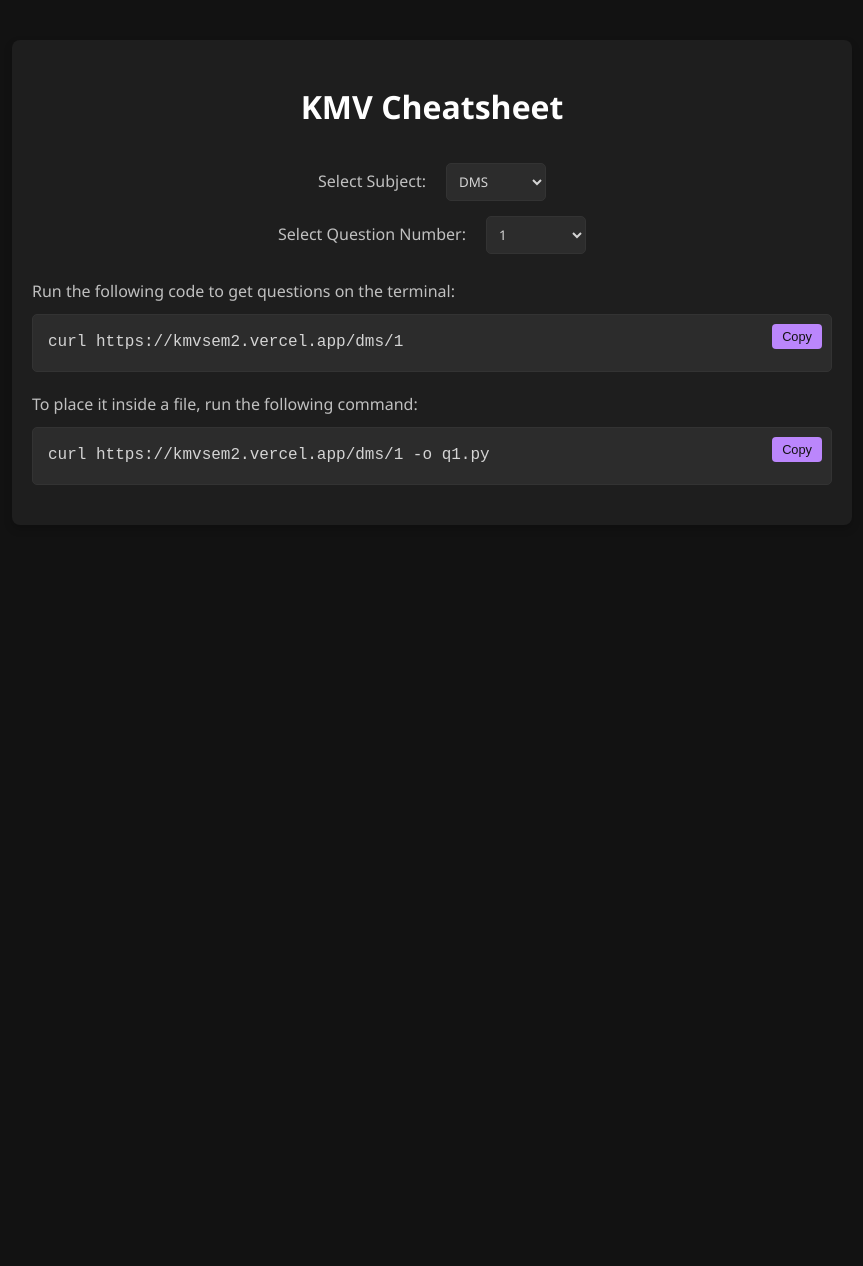
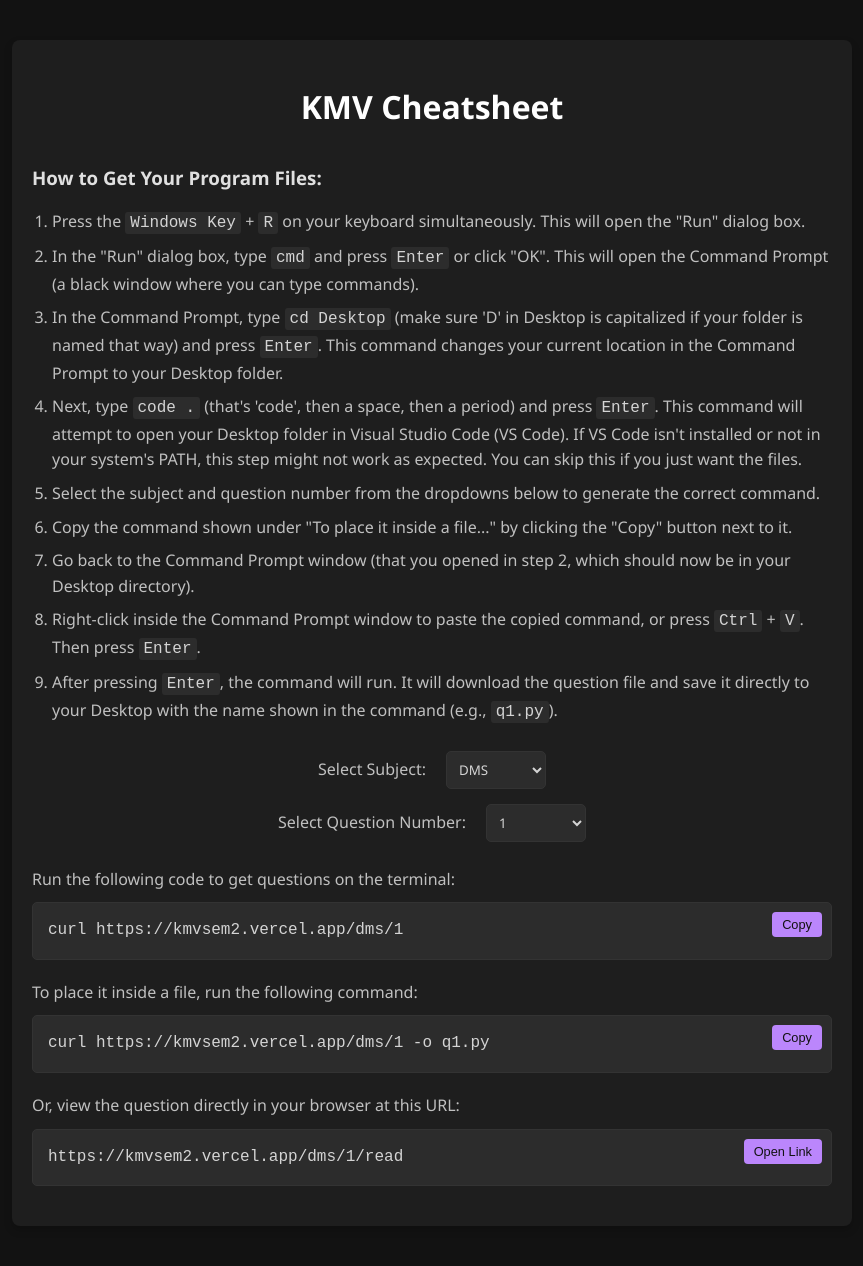
Before and after one commit to natyavidhan/kmvsem2, a Flask app: page / in a window 1280 px wide. Shown: the whole page, without its empty margins (208-1071 px from the left). Before the commit the page ends 485 px from the top, so only its background shows below. Run offline with Flask 3, Linux system fonts and the light colour scheme.

Commit message:
in browser

```diff
--- a/main.py
+++ b/main.py
@@ -16,9 +16,23 @@ def index():
 
 @app.route('/dms/<q>')
 def home(q):
-    f = open(f"Q{q}.py", "r")
+    f = open(f"dms/Q{q}.py", "r")
     code = f.read()
     return code
+
+@app.route('/dms/<q>/read')
+def read(q):
+    f = open(f"dms/Q{q}.py", "r")
+    code = f.read()
+    return """<!doctype html>
+<html>
+<head>
+    <title>Document</title>
+</head>
+<body>
+<pre>""" + code + """</pre>
+</body>
+</html>"""
 
 @app.route('/query')
 def query():
--- a/templates/index.html
+++ b/templates/index.html
@@ -30,6 +30,27 @@
             color: #bb86fc; /* Accent color for subheadings */
             text-align: center;
             margin-bottom: 20px;
+        }
+        .instructions-section h3 { /* More specific selector for instruction heading */
+            text-align: left;
+            margin-bottom: 15px;
+            color: #e0e0e0; /* Lighter color for instruction heading */
+        }
+        .instructions-section ul {
+            list-style-type: decimal; /* Numbered list */
+            padding-left: 20px; /* Indent list items */
+            margin-bottom: 25px;
+        }
+        .instructions-section li {
+            color: #c0c0c0;
+            margin-bottom: 8px;
+        }
+        .instructions-section code { /* Style for inline code in instructions */
+            background-color: #2c2c2c;
+            color: #d4d4d4;
+            padding: 2px 5px;
+            border-radius: 3px;
+            font-family: 'Courier New', Courier, monospace;
         }
         p {
             color: #c0c0c0; /* Slightly dimmer light color for paragraphs */
@@ -109,6 +130,21 @@
         <h1>KMV Cheatsheet</h1>
         <!-- <h3>Made with ❤️ by Elon Musk Ka Bhai</h3> -->
 
+        <div class="instructions-section">
+            <h3>How to Get Your Program Files:</h3>
+            <ul>
+                <li>Press the <code>Windows Key</code> + <code>R</code> on your keyboard simultaneously. This will open the "Run" dialog box.</li>
+                <li>In the "Run" dialog box, type <code>cmd</code> and press <code>Enter</code> or click "OK". This will open the Command Prompt (a black window where you can type commands).</li>
+                <li>In the Command Prompt, type <code>cd Desktop</code> (make sure 'D' in Desktop is capitalized if your folder is named that way) and press <code>Enter</code>. This command changes your current location in the Command Prompt to your Desktop folder.</li>
+                <li>Next, type <code>code .</code> (that's 'code', then a space, then a period) and press <code>Enter</code>. This command will attempt to open your Desktop folder in Visual Studio Code (VS Code). If VS Code isn't installed or not in your system's PATH, this step might not work as expected. You can skip this if you just want the files.</li>
+                <li>Select the subject and question number from the dropdowns below to generate the correct command.</li>
+                <li>Copy the command shown under "To place it inside a file..." by clicking the "Copy" button next to it.</li>
+                <li>Go back to the Command Prompt window (that you opened in step 2, which should now be in your Desktop directory).</li>
+                <li>Right-click inside the Command Prompt window to paste the copied command, or press <code>Ctrl</code> + <code>V</code>. Then press <code>Enter</code>.</li>
+                <li>After pressing <code>Enter</code>, the command will run. It will download the question file and save it directly to your Desktop with the name shown in the command (e.g., <code>q1.py</code>).</li>
+            </ul>
+        </div>
+
         <div class="controls subject-controls">
             <label for="subjectSelect">Select Subject:</label>
             <select id="subjectSelect">
@@ -134,6 +170,12 @@
             <pre id="curlCommandFile"></pre>
             <button class="copy-button" data-target-id="curlCommandFile">Copy</button>
         </div>
+
+        <p>Or, view the question directly in your browser at this URL:</p>
+        <div class="code-block-wrapper">
+            <pre id="browserUrlDisplay"></pre>
+            <button class="copy-button" data-target-id="browserUrlDisplay">Copy</button>
+        </div>
     </div>
 
     <script>
@@ -141,6 +183,7 @@
         const questionSelect = document.getElementById('questionNumber');
         const curlTerminalPre = document.getElementById('curlCommandTerminal');
         const curlFilePre = document.getElementById('curlCommandFile');
+        const browserUrlPre = document.getElementById('browserUrlDisplay');
         const copyButtons = document.querySelectorAll('.copy-button');
 
         const subjectsData = {
@@ -160,11 +203,13 @@
             if (!subjectInfo || !selectedQuestionNum) {
                 curlTerminalPre.textContent = "Please select a subject and question.";
                 curlFilePre.textContent = "";
+                browserUrlPre.textContent = ""; // Clear browser URL too
                 return;
             }
 
             curlTerminalPre.textContent = `curl ${subjectInfo.baseUrl}${selectedQuestionNum}`;
             curlFilePre.textContent = `curl ${subjectInfo.baseUrl}${selectedQuestionNum} -o ${subjectInfo.filePrefix}${selectedQuestionNum}.py`;
+            browserUrlPre.textContent = `${subjectInfo.baseUrl}${selectedQuestionNum}/read`; // Set browser URL
         }
 
         function populateQuestionDropdown(subjectKey) {
@@ -203,6 +248,13 @@
         }
         updateCommands(); // Update commands for the default selection
 
+        // Set initial text for the "Open Link" button
+        copyButtons.forEach(button => {
+            if (button.getAttribute('data-target-id') === 'browserUrlDisplay') {
+                button.textContent = 'Open Link';
+            }
+        });
+
         // Event Listeners
         subjectSelect.addEventListener('change', function() {
             populateQuestionDropdown(this.value);
@@ -218,9 +270,16 @@
                 const targetId = button.getAttribute('data-target-id');
                 const targetPre = document.getElementById(targetId);
                 if (targetPre) {
+                    if (targetId === 'browserUrlDisplay') {
+                        // Action for "Open Link" button
+                        if (targetPre.textContent && targetPre.textContent !== "Please select a subject and question.") {
+                            window.open(targetPre.textContent, '_blank');
+                        }
+                    } else {
+                        // Action for other "Copy" buttons
                         navigator.clipboard.writeText(targetPre.textContent)
                             .then(() => {
-                            const originalText = button.textContent;
+                                const originalText = button.textContent; // Should be "Copy"
                                 button.textContent = 'Copied!';
                                 setTimeout(() => {
                                     button.textContent = originalText;
@@ -231,6 +290,7 @@
                                 // You could add user feedback here for the error case
                             });
                     }
+                }
             });
         });
     </script>
```
Also changed, not shown: dms/Q1.py (renamed from Q1.py), dms/Q2.py (renamed from Q2.py), dms/Q3.py (renamed from Q3.py), dms/Q4.py (renamed from Q4.py), dms/Q5.py (renamed from Q5.py), dms/Q6.py (renamed from Q6.py), dms/Q7.py (renamed from Q7.py), dms/Q8.py (renamed from Q8.py). Lines whose indentation alone changed are shown as unchanged.
